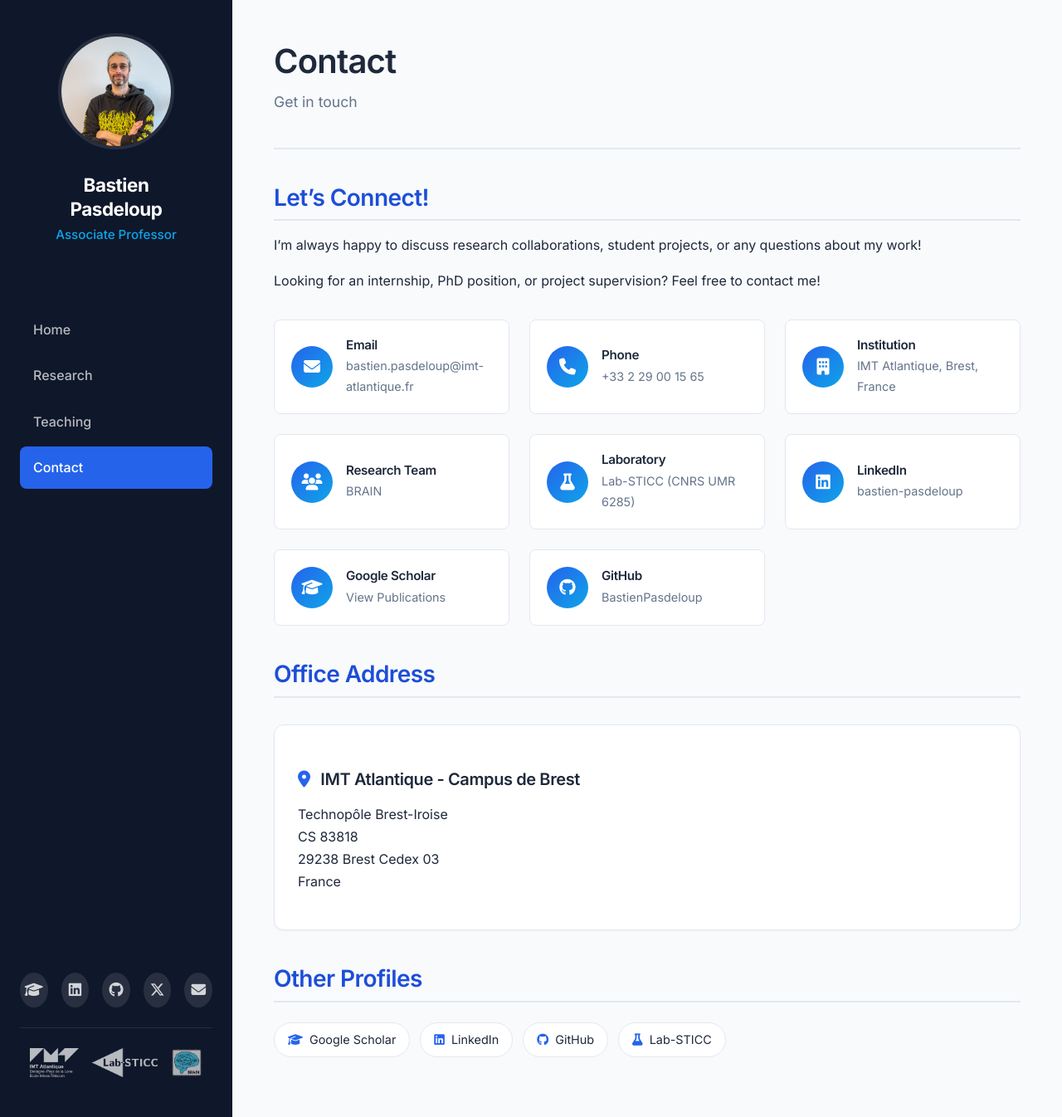
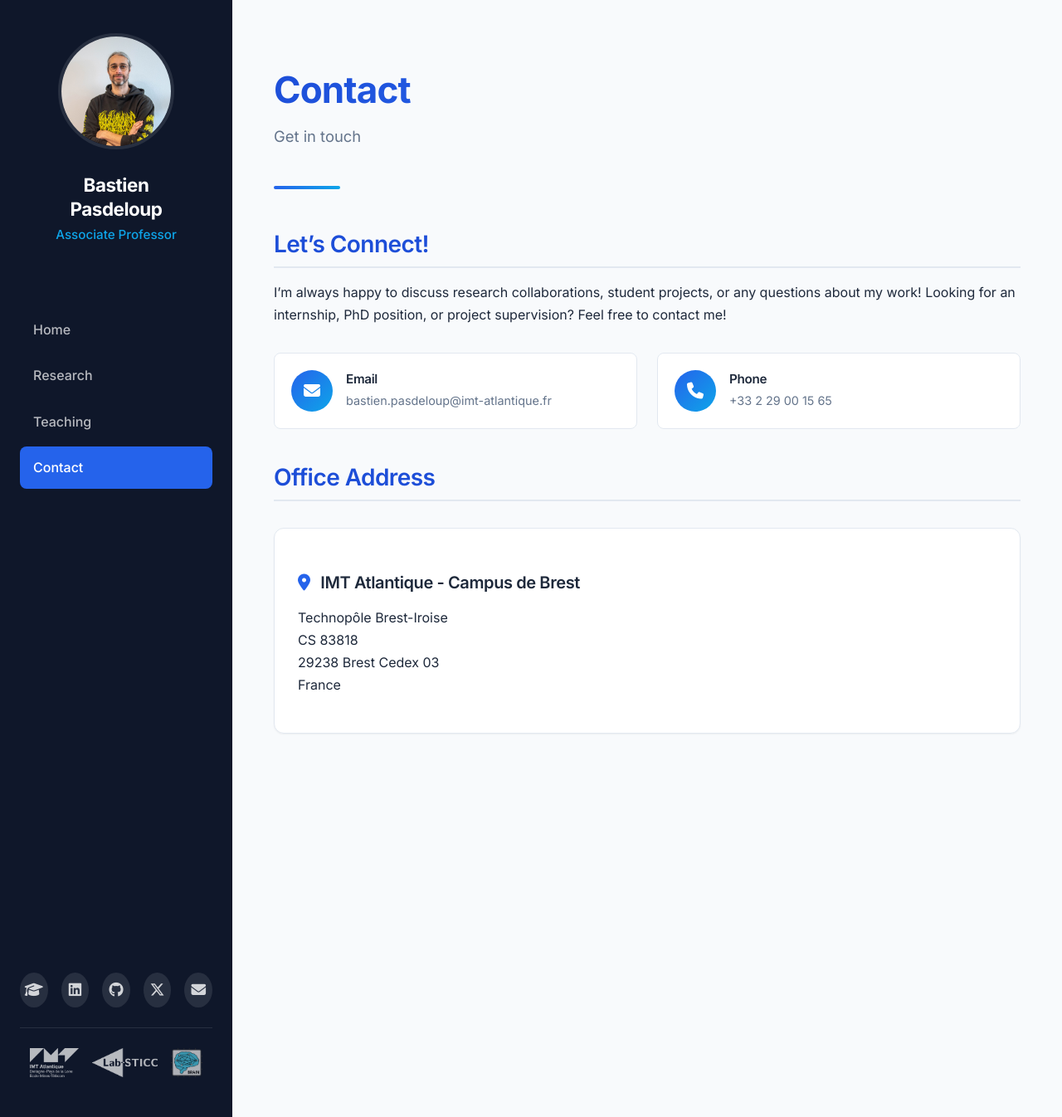
Before and after one commit to BastienPasdeloup/BastienPasdeloup.github.io, a Jekyll site: the page built from contact.md, in a window 1280 px wide and 1346 px high. Shown: the whole window at 83% size. Built offline with Jekyll 4.4.1, drawn with Linux system fonts in a browser that asks for light colours.

Commit message:
Enhance page header styling and update contact section for improved clarity and conciseness

```diff
--- a/assets/css/style.css
+++ b/assets/css/style.css
@@ -267,18 +267,36 @@ a:hover {
 
 /* ===== Page Header ===== */
 .page-header {
-  margin-bottom: 2.5rem;
-  padding-bottom: 1.5rem;
-  border-bottom: 2px solid var(--color-border);
+  margin-bottom: 3rem;
+  padding: 2rem 0;
+  position: relative;
+}
+
+.page-header::after {
+  content: '';
+  position: absolute;
+  bottom: 0;
+  left: 0;
+  width: 80px;
+  height: 4px;
+  background: linear-gradient(90deg, var(--color-primary), var(--color-accent));
+  border-radius: 2px;
 }
 
 .page-header h1 {
-  margin-bottom: 0.5rem;
+  margin-bottom: 0.75rem;
+  font-size: 2.75rem;
+  font-weight: 700;
+  background: linear-gradient(135deg, var(--color-primary-dark) 0%, var(--color-primary) 50%, var(--color-accent) 100%);
+  -webkit-background-clip: text;
+  -webkit-text-fill-color: transparent;
+  background-clip: text;
 }
 
 .page-header .subtitle {
-  font-size: 1.1rem;
+  font-size: 1.15rem;
   color: var(--color-text-light);
+  font-weight: 400;
 }
 
 /* ===== Cards ===== */
--- a/contact.md
+++ b/contact.md
@@ -11,7 +11,6 @@ title: Contact
 ## Let's Connect!
 
 I'm always happy to discuss research collaborations, student projects, or any questions about my work!
-
 Looking for an internship, PhD position, or project supervision? Feel free to contact me!
 
 <div class="contact-info">
@@ -35,65 +34,6 @@ Looking for an internship, PhD position, or project supervision? Feel free to co
     </div>
   </a>
 
-  <a href="https://www.imt-atlantique.fr/" target="_blank" class="contact-item">
-    <div class="contact-icon">
-      <i class="fas fa-building"></i>
-    </div>
-    <div class="contact-details">
-      <h3>Institution</h3>
-      <p>IMT Atlantique, Brest, France</p>
-    </div>
-  </a>
-
-  <a href="https://www.imt-atlantique.fr/fr/recherche-innovation/equipe/brain" target="_blank" class="contact-item">
-    <div class="contact-icon">
-      <i class="fas fa-users"></i>
-    </div>
-    <div class="contact-details">
-      <h3>Research Team</h3>
-      <p>BRAIN</p>
-    </div>
-  </a>
-
-  <a href="https://labsticc.fr/" target="_blank" class="contact-item">
-    <div class="contact-icon">
-      <i class="fas fa-flask"></i>
-    </div>
-    <div class="contact-details">
-      <h3>Laboratory</h3>
-      <p>Lab-STICC (CNRS UMR 6285)</p>
-    </div>
-  </a>
-
-  <a href="https://fr.linkedin.com/in/bastien-pasdeloup" target="_blank" class="contact-item">
-    <div class="contact-icon">
-      <i class="fab fa-linkedin"></i>
-    </div>
-    <div class="contact-details">
-      <h3>LinkedIn</h3>
-      <p>bastien-pasdeloup</p>
-    </div>
-  </a>
-
-  <a href="https://scholar.google.com/citations?user=dKOgoG4AAAAJ" target="_blank" class="contact-item">
-    <div class="contact-icon">
-      <i class="fas fa-graduation-cap"></i>
-    </div>
-    <div class="contact-details">
-      <h3>Google Scholar</h3>
-      <p>View Publications</p>
-    </div>
-  </a>
-
-  <a href="https://github.com/BastienPasdeloup" target="_blank" class="contact-item">
-    <div class="contact-icon">
-      <i class="fab fa-github"></i>
-    </div>
-    <div class="contact-details">
-      <h3>GitHub</h3>
-      <p>BastienPasdeloup</p>
-    </div>
-  </a>
 </div>
 
 ## Office Address
@@ -107,20 +47,3 @@ Looking for an internship, PhD position, or project supervision? Feel free to co
     France
   </p>
 </div>
-
-## Other Profiles
-
-<div class="tech-stack" style="margin-top: 1.5rem;">
-  <a href="https://scholar.google.com/citations?user=dKOgoG4AAAAJ" target="_blank" class="tech-badge">
-    <i class="fas fa-graduation-cap"></i> Google Scholar
-  </a>
-  <a href="https://fr.linkedin.com/in/bastien-pasdeloup" target="_blank" class="tech-badge">
-    <i class="fab fa-linkedin"></i> LinkedIn
-  </a>
-  <a href="https://github.com/BastienPasdeloup" target="_blank" class="tech-badge">
-    <i class="fab fa-github"></i> GitHub
-  </a>
-  <a href="https://labsticc.fr/en/directory/461-pasdeloup-bastien.htm" target="_blank" class="tech-badge">
-    <i class="fas fa-flask"></i> Lab-STICC
-  </a>
-</div>
```
